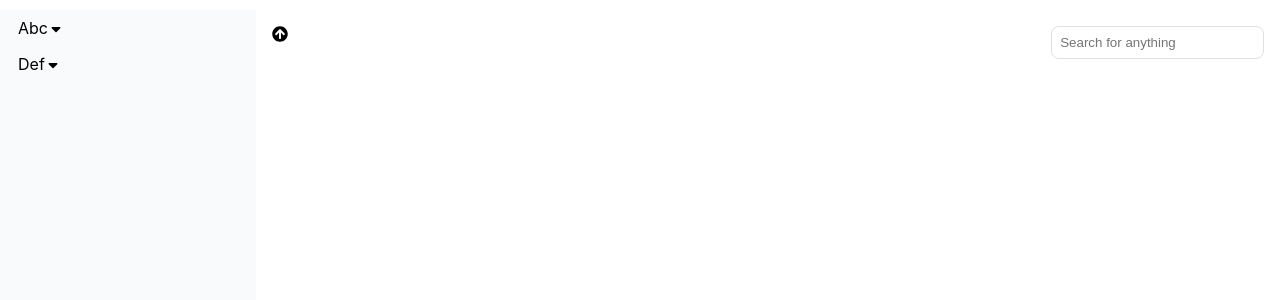
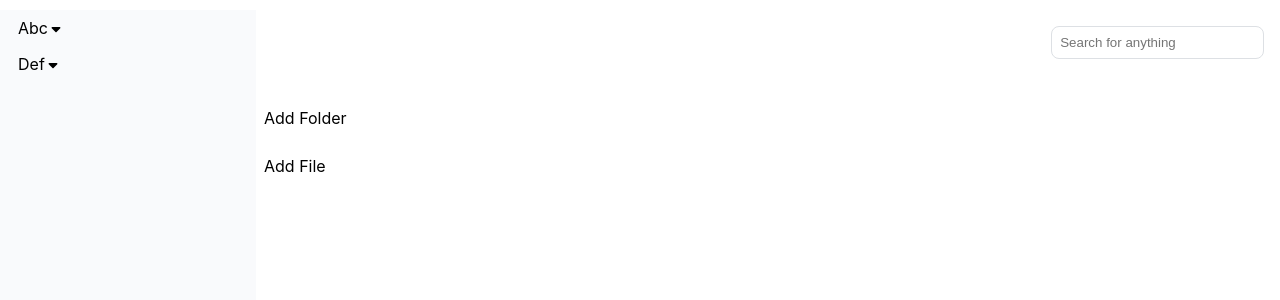
Before and after one commit to malothnaresh/file_explorer, a React (Create React App) app: page / in a window 1280 px wide. Shown: the top 300 px of the page. Built offline with nearby package versions, Linux system fonts and the light colour scheme.

Commit message:
[Feature]: Menu, Display container with folder, file types, some more redux actions / reducers

```diff
--- a/src/components/BreadCrumb/BreadCrumb.js
+++ b/src/components/BreadCrumb/BreadCrumb.js
@@ -13,13 +13,19 @@ const BreadCrumb = props => {
     let route = [];
     if (parents) {
       route = route.concat(buildLabelsUtil(parents, leftnav));
+      route.push(folder.label);
     }
-    route.push(folder.label);
     return (
       <ul className="breadcrumb-list">
-        <span className="breadcrumb-up" onClick={() => onClickHandler(folder)}>
-          <FaArrowCircleUp />
-        </span>
+        {route.length ? (
+          <span
+            className="breadcrumb-up"
+            onClick={() => onClickHandler(folder)}
+          >
+            <FaArrowCircleUp />
+          </span>
+        ) : null}
+
         {route.map((item, index) => (
           <li key={item}>
             {item}
--- a/src/components/Leftnav/LeftNav.js
+++ b/src/components/Leftnav/LeftNav.js
@@ -7,16 +7,23 @@ import "./LeftNav.scss";
 const LeftNav = props => {
   const { leftnav, toggleMenu } = props;
   const onMenuClick = item => {
-    toggleMenu(item);
+    if (item.isFolder) {
+      toggleMenu(item);
+    }
   };
 
   const renderMenuItem = item => {
     const { label, id } = item;
     return (
       <li key={id}>
-        <label className="left-nav-label" onClick={() => onMenuClick(item)}>
+        <label
+          className={`left-nav-label ${item.isFolder ? "pointer" : ""}`}
+          onClick={() => onMenuClick(item)}
+        >
           {label}
-          {item.isOpen ? <FaSortUp /> : <FaSortDown />}
+          {item.isFolder && (
+            <span>{item.isOpen ? <FaSortUp /> : <FaSortDown />}</span>
+          )}
         </label>
         {item.isOpen ? renderSubItems(item) : null}
       </li>
--- a/src/components/Leftnav/LeftNav.scss
+++ b/src/components/Leftnav/LeftNav.scss
@@ -4,7 +4,6 @@ ul.hierarchy {
   li {
     line-height: 20px;
     label.left-nav-label {
-      cursor: pointer;
       display: block;
       padding: 0.5rem;
     }
@@ -15,4 +14,7 @@ ul.hierarchy {
       padding-top: 5px;
     }
   }
+  .pointer {
+    cursor: pointer;
+  }
 }
--- a/src/components/Menu/Menu.js
+++ b/src/components/Menu/Menu.js
@@ -3,14 +3,13 @@ import React from "react";
 import "./Menu.scss";
 
 const Menu = props => {
-  const { list, isOpen, onClick } = props;
+  const { menu, isOpen, onClick } = props;
   const ulRef = React.createRef();
 
   const renderMenuItem = (item, index) => {
-    const { label, value } = item;
     return (
-      <li key={index} onClick={() => onClick(value)}>
-        {label}
+      <li key={index} onClick={event => onClick(event, item)}>
+        {item}
       </li>
     );
   };
@@ -18,7 +17,7 @@ const Menu = props => {
     <div className="menu-container">
       {isOpen && (
         <ul className="menu-list" ref={ulRef}>
-          {list.map((item, index) => renderMenuItem(item, index))}
+          {menu.map((item, index) => renderMenuItem(item, index))}
         </ul>
       )}
     </div>
--- a/src/components/Menu/Menu.scss
+++ b/src/components/Menu/Menu.scss
@@ -1,12 +1,10 @@
 .menu-container {
-    z-index: 10;
+  z-index: 10;
+  ul.menu-list {
+    position: fixed;
+    li{
+      line-height: 2rem;
+      padding: 0.5rem;
+    }
+  }
 }
-
-ul.menu-list {
-    position: fixed;
-}
-
-ul li{
-    line-height: 2rem;
-    padding: 0.5rem;
-}
--- a/src/containers/DisplayContainer/DisplayContainer.js
+++ b/src/containers/DisplayContainer/DisplayContainer.js
@@ -4,6 +4,7 @@
 import React, { Component } from "react";
 import BreadCrumb from "./../../components/BreadCrumb/BreadCrumb";
 import { fileIcon, folderIcon } from "./../../assets";
+import Menu from "./../../components/Menu/Menu";
 
 import "./DisplayContainer.scss";
 
@@ -20,22 +21,32 @@ class DisplayContainer extends Component {
 
   // Prevent right click to open browser default menu
   // Activate custom menu
-  handleContextMenu = event => {
-    event.preventDefault();
+  handleContextMenu = (event, item) => {
+    event.preventDefault(); // Stop default context menu
+    event.stopPropagation(); // Stop propagating to parents
+    this.props.changeContextMenu(item);
   };
 
-  // Search a folder / file global / local
+  contextMenuSelectionHandler = (event, item) => {
+    console.log("On menu selection");
+  };
+
+  // Search a folder / file, global / local
   // Replace entire display container contents with results containers
   onSearchHandler = event => {
     console.log(event.target.value);
   };
 
+  // Render a folder contents
   renderContents = folder => {
     const { subItems } = folder;
     if (subItems) {
       const keys = Object.keys(subItems);
       return keys.map(key => (
-        <li key={subItems[key].id}>
+        <li
+          key={subItems[key].id}
+          onContextMenu={event => this.handleContextMenu(event, subItems[key])}
+        >
           <div className="icon-container">
             <img
               src={subItems[key].isFolder ? folderIcon : fileIcon}
@@ -51,12 +62,18 @@ class DisplayContainer extends Component {
   };
 
   render() {
-    const { folder, leftnav, navigateUpHandler } = this.props;
+    const {
+      folder,
+      leftnav,
+      contextMenu,
+      isConextMenuOpen,
+      navigateUpHandler
+    } = this.props;
     return (
       <div
         className="display-container"
         onClick={this.handleClick}
-        onContextMenu={this.handleContextMenu}
+        onContextMenu={event => this.handleContextMenu(event, null)}
       >
         <div className="header-container">
           <BreadCrumb
@@ -64,6 +81,7 @@ class DisplayContainer extends Component {
             leftnav={leftnav}
             onClickHandler={navigateUpHandler}
           />
+          {/* TODO: Following in itself should be a component */}
           <input
             className="files-search"
             type="text"
@@ -72,6 +90,11 @@ class DisplayContainer extends Component {
           />
         </div>
         <ul className="folder-container">{this.renderContents(folder)}</ul>
+        <Menu
+          menu={contextMenu}
+          isOpen={isConextMenuOpen}
+          onClick={this.contextMenuSelectionHandler}
+        />
       </div>
     );
   }
--- a/src/containers/MainContainer/MainContainer.js
+++ b/src/containers/MainContainer/MainContainer.js
@@ -9,7 +9,12 @@ import LeftNav from "./../../components/Leftnav/LeftNav";
 import DisplayContainer from "./../DisplayContainer/DisplayContainer";
 import "./MainContainer.scss";
 
-import { findParentUtil } from "./../../utils/Utlities";
+import { findParentUtil, findChildUtil } from "./../../utils/Utlities";
+import {
+  genericContextMenu,
+  folderContextMenu,
+  fileContextMenu
+} from "./../../utils/constants";
 
 class MainContainer extends Component {
   constructor(props) {
@@ -17,7 +22,9 @@ class MainContainer extends Component {
     const { leftnav } = props;
     this.state = {
       leftnav: leftnav,
-      currentFolder: {}
+      currentFolder: {},
+      contextMenu: genericContextMenu,
+      isConextMenuOpen: true
     };
   }
 
@@ -39,14 +46,48 @@ class MainContainer extends Component {
     });
   };
 
+  // Navigate down to children
+  // Replace current folder state with child
+  navigateDownHandler = folder => {
+    const { parents } = folder;
+    const { leftnav } = this.props;
+    const children = findChildUtil(folder, parents, leftnav);
+    this.setState({
+      currentFolder: { ...children }
+    });
+  };
+
+  // Takes clicked file / folder or open space
+  // In Constants.js, have defined 3 set of menu contexts
+  // Update context state based on item
+  changeContextMenu = item => {
+    let { contextMenu } = this.state;
+    if (item) {
+      contextMenu = folderContextMenu;
+      if (!item.isFolder) {
+        contextMenu = fileContextMenu;
+      }
+    }
+    this.setState({ contextMenu: contextMenu });
+  };
+
   render() {
+    const {
+      leftnav,
+      currentFolder,
+      contextMenu,
+      isConextMenuOpen
+    } = this.state;
     return (
       <div className="main-container">
-        <LeftNav leftnav={this.state.leftnav} toggleMenu={this.toggleMenu} />
+        <LeftNav leftnav={leftnav} toggleMenu={this.toggleMenu} />
         <DisplayContainer
-          leftnav={this.state.leftnav}
-          folder={this.state.currentFolder}
+          leftnav={leftnav}
+          folder={currentFolder}
           navigateUpHandler={this.navigateUpHandler}
+          contextMenu={contextMenu}
+          isConextMenuOpen={isConextMenuOpen}
+          changeContextMenu={this.changeContextMenu}
         />
       </div>
     );
--- a/src/store/reducers/LeftNav.reducer.js
+++ b/src/store/reducers/LeftNav.reducer.js
@@ -61,7 +61,7 @@ const initialState = {
       subItems: {
         "abc-1abc-1": {
           level: 1,
-          label: "Abc-1",
+          label: "Abc-12",
           id: "abc-1abc-1",
           isOpen: false,
           isFolder: false,
@@ -70,7 +70,7 @@ const initialState = {
         },
         "abc-2abc-2": {
           level: 1,
-          label: "Abc-2",
+          label: "Abc-22",
           id: "abc-2abc-2",
           isOpen: false,
           isFolder: true,
--- a/src/utils/Utlities.js
+++ b/src/utils/Utlities.js
@@ -54,4 +54,18 @@ const findParentUtil = (parents, menu) => {
   return parentMenu[parents[parents.length - 1]];
 };
 
-export { toggleMenuUtil, buildLabelsUtil, findParentUtil };
+// Find children to navigate down
+// Takes leftnav menu and current item
+// Navigate through menu and return children
+const findChildUtil = (item, parents, menu) => {
+  let subMenu = menu;
+  for (let i = 0; i < parents.length; i++) {
+    if (subMenu) {
+      subMenu = subMenu[parents[i]].subItems;
+    }
+  }
+  console.log(subMenu.subItems[item.id]);
+  return subMenu[item.id];
+};
+
+export { toggleMenuUtil, buildLabelsUtil, findParentUtil, findChildUtil };
--- /dev/null
+++ b/src/utils/constants.js
@@ -0,0 +1,5 @@
+const genericContextMenu = ["Add Folder", "Add File"];
+const folderContextMenu = ["Open", "Info", "Delete"];
+const fileContextMenu = ["Info", "Delete"];
+
+export { genericContextMenu, folderContextMenu, fileContextMenu };
```
